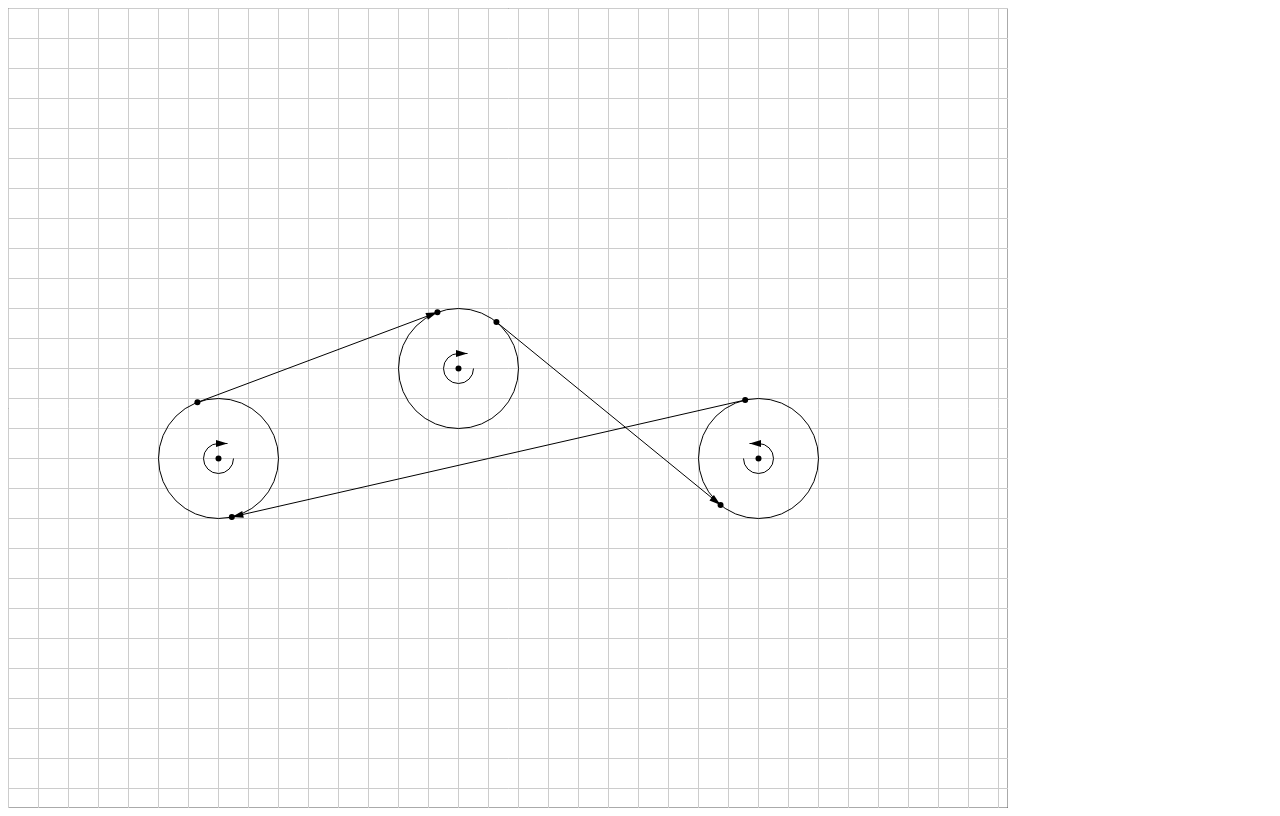
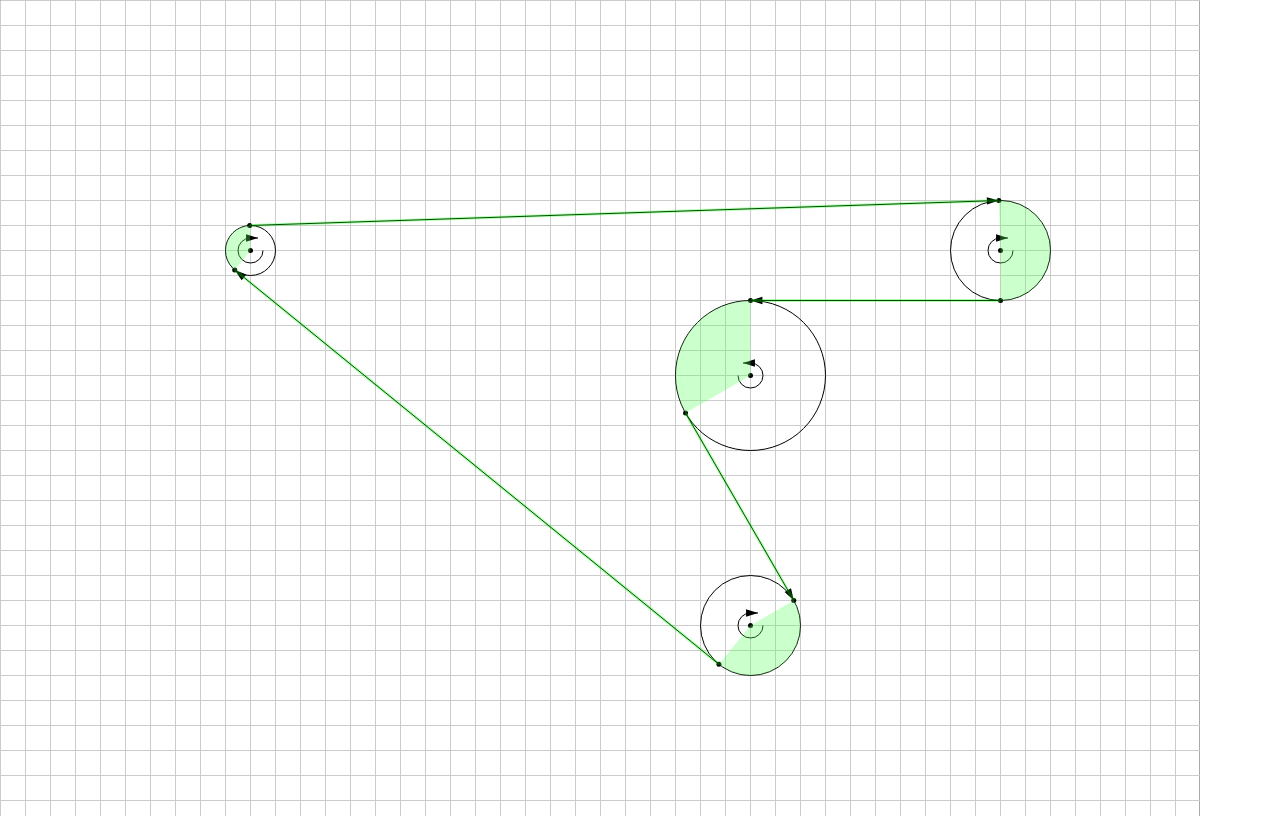
Before and after one commit to romanshevelev/stripe, a plain HTML site: page index.html in a window 1280 px wide. Drawn offline with Linux system fonts and the light colour scheme.

Commit message:
Успешная отрисовка пути ленты

```diff
--- a/index.html
+++ b/index.html
@@ -1,14 +1,29 @@
 <html>
 <body>
-<canvas id="maincanvas" height="800" width="1000"></canvas>
+<canvas id="layer0" height="1200" width="1200" style="position:absolute;top:0px;left:0px;z-index:0;"></canvas>
+<canvas id="layer1" height="1200" width="1200" style="position:absolute;top:0px;left:0px;z-index:1;opacity:0.3"></canvas>
 <script>
 (function(){
 	var rad2deg=360.0/(2*Math.PI);
 	var pi2=Math.PI/2;
-	var elem=document.getElementById("maincanvas");
-	if (elem && elem.getContext) {
-		var ctx = elem.getContext('2d');
-		if (!ctx) return;
+	var elem1=document.getElementById("layer0");
+	if (elem1 && elem1.getContext) {
+		var ctx1 = elem1.getContext('2d');
+		if (!ctx1) return;
+	}
+
+	var elem2=document.getElementById("layer1");
+	if (elem2 && elem2.getContext) {
+		var ctx2 = elem2.getContext('2d');
+		if (!ctx2) return;
+	}
+	var ctx;
+	function go_layer1(){
+		ctx=ctx1;
+	}
+
+	function go_layer2(){
+		ctx=ctx2;
 	}
 
 	var Point=function(x_,y_){
@@ -84,8 +99,8 @@
 				line(p0.x, p0.y, p0.x+this.dx, p0.y+this.dy);
 
 				var p1=p0.add_vector(this);
-				var v1=this.reverse().set_length(0.4).add_angle(-17/rad2deg);
-				var v2=this.reverse().set_length(0.4).add_angle(17/rad2deg);
+				var v1=this.reverse().set_length(0.5).add_angle(-17/rad2deg);
+				var v2=this.reverse().set_length(0.5).add_angle(17/rad2deg);
 				triangle(p1.x, p1.y, p1.x+v1.dx, p1.y+v1.dy, p1.x+v2.dx, p1.y+v2.dy);
 			},
 			get_length:function(){
@@ -226,13 +241,20 @@
 		ctx.stroke();
 	}.bind(this)
 
+	pie=function(x0, y0, r, a0, a1){
+		ctx.beginPath();
+		ctx.arc(x0*this.zoom+0.5, y0*this.zoom+0.5, r*zoom, a0, a1);
+		lineTo(x0,y0);
+		ctx.fill();
+	}.bind(this)
+
 	circle=function(x0, y0, r){
 		arc(x0, y0, r, 0, 2*Math.PI);
 	}.bind(this)
 
 	point=function(x0, y0){
 		ctx.beginPath();
-		ctx.arc(x0*this.zoom+0.5, y0*this.zoom+0.5, 3, 0, 2*Math.PI);
+		ctx.arc(x0*this.zoom+0.5, y0*this.zoom+0.5, 2.5, 0, 2*Math.PI);
 		ctx.fill();
 	}.bind(this)
 
@@ -244,8 +266,12 @@
 		ctx.fill();
 	}.bind(this)
 
+
+	zoom=25;
+
+	go_layer1();
+
 	ctx.lineWidth = 1;
-	zoom=30;
 
 	// Рамка
 	ctx.strokeStyle = '#555';
@@ -261,20 +287,71 @@
 
 	ctx.strokeStyle = '#000';
 
-	var stripe=[
-		new Circle(new Point(7, 15), 2, 1)
-		,	new Circle(new Point(15, 12), 2, 1)
-		,	new Circle(new Point(25, 15), 2, -1)
+	var rollers=[
+			new Circle(new Point(10, 10), 1, 1)
+		,	new Circle(new Point(40, 10), 2, 1)
+		,	new Circle(new Point(30, 15), 3, -1)
+		,	new Circle(new Point(30, 25), 2, 1)
 	]
 
-	for(i=0;i<=stripe.length-1;i++){
-		stripe[i].center.paint();
-		stripe[i].paint(true);
+	var path=[];
 
-		pp = stripe[i].get_tangent_with(stripe[(i+1) % stripe.length]);
+	for(i=0;i<=rollers.length-1;i++){
+		rollers[i].center.paint();
+		rollers[i].paint(true);
+
+		var next_roller = rollers[(i+1) % rollers.length];
+		pp = rollers[i].get_tangent_with(next_roller);
 		pp.p0.paint();
 		pp.p1.paint();
 		pp.p1.get_vector(pp.p0).paint_at(pp.p0);
+
+		path.push({
+			type:"line",
+			start:pp.p0,
+			end:pp.p1,
+			vector:pp.p1.get_vector(pp.p0)
+		});
+
+		path.push({
+			type:"arc",
+			start:pp.p1,
+			end:null,
+			circle:next_roller,
+			start_angle:pp.p1.get_vector(next_roller.center).get_angle(),
+			end_angle:null
+		});
+
+		if(path.length>2 && path[path.length-3].type=="arc"){
+			path[path.length-3].end = pp.p0;
+			path[path.length-3].end_angle = pp.p0.get_vector(path[path.length-3].circle.center).get_angle();
+		}
+	}
+	if(path.length>2 && path[path.length-1].type=="arc" && path[0].type=="line"){
+		path[path.length-1].end = path[0].start;
+		path[path.length-1].end_angle = path[0].start.get_vector(path[path.length-1].circle.center).get_angle();
+	}
+	console.log(path);
+
+	go_layer2();
+
+	ctx.strokeStyle = '#0f0';
+	ctx.fillStyle = '#5f5';
+	ctx.lineWidth = 3;
+
+
+	for(i=0;i<path.length;i++){
+		if (path[i].type=='line') line(path[i].start.x, path[i].start.y, path[i].end.x, path[i].end.y);
+		if (path[i].type=='arc'){
+			//arc(path[i].circle.center.x, path[i].circle.center.y, path[i].circle.radius, -path[i].start_angle, -path[i].end_angle);
+			pie(
+				path[i].circle.center.x,
+				path[i].circle.center.y,
+				path[i].circle.radius,
+				path[i].circle.direction==1?-path[i].start_angle:-path[i].end_angle,
+				path[i].circle.direction==1?-path[i].end_angle:-path[i].start_angle
+			);
+		}
 	}
 
 })()
```
